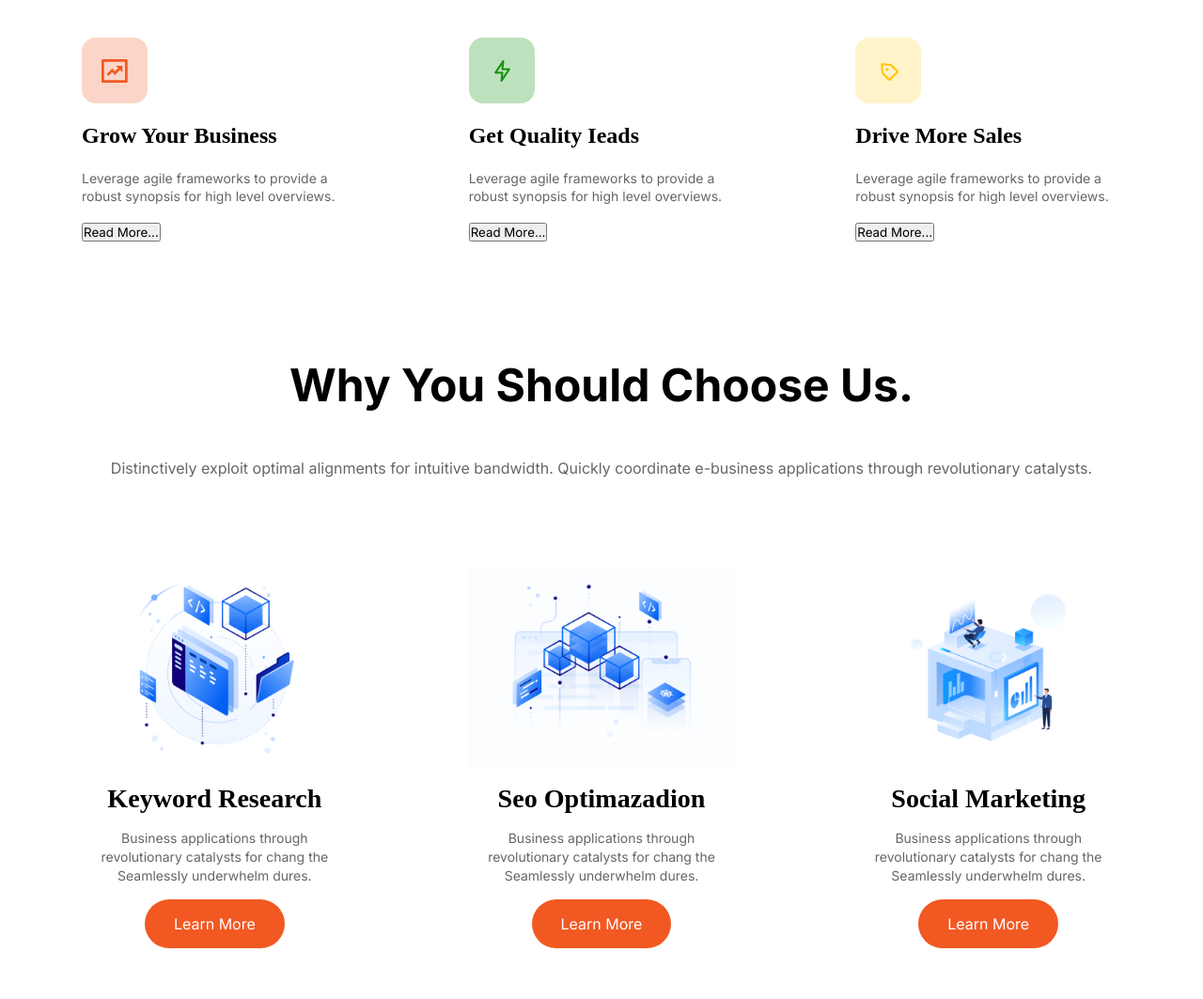
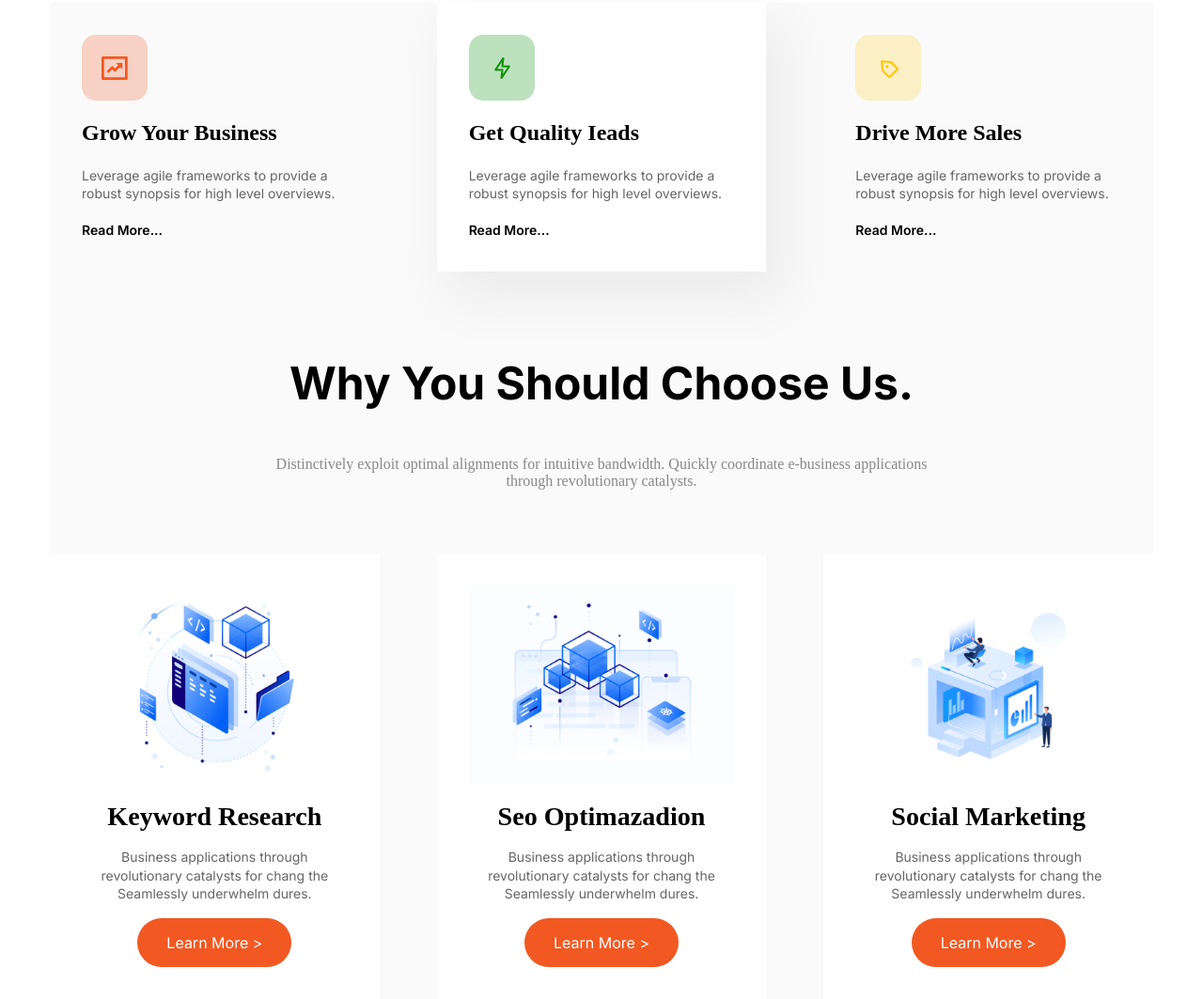
Before and after one commit to KirillBalamut/css4, a plain HTML site: page index.html in a window 1280 px wide. Shown: the part 924-1987 px from the top of the page at 94% size. Drawn offline with Linux system fonts and the light colour scheme.

Commit message:
feat: fix css

```diff
--- a/index.html
+++ b/index.html
@@ -49,44 +49,44 @@
 				<img src="./img/Icon.png" alt="" />
 				<h3>Grow Your Business</h3>
 				<p>Leverage agile frameworks to provide a robust synopsis for high level overviews.</p>
-				<button>Read More...</button>
+				<button class="btn_desc">Read More...</button>
 			</div>
-			<div class="cardFeatures">
+			<div class="cardFeatures cardFeatures_desc">
 				<img src="./img/Icon1.png" alt="" />
 				<h3>Get Quality Ieads</h3>
 				<p>Leverage agile frameworks to provide a robust synopsis for high level overviews.</p>
-				<button>Read More...</button>
+				<button class="btn_desc">Read More...</button>
 			</div>
 			<div class="cardFeatures">
 				<img src="./img/Icon2.png" alt="" />
 				<h3>Drive More Sales</h3>
 				<p>Leverage agile frameworks to provide a robust synopsis for high level overviews.</p>
-				<button>Read More...</button>
+				<button class="btn_desc">Read More...</button>
 			</div>
 			<div class="cardBig">
 				<h2>Why You Should Choose Us.</h2>
-				<p>
+				<div class="cardBig-desc">
 					Distinctively exploit optimal alignments for intuitive bandwidth. Quickly coordinate e-business applications
 					through revolutionary catalysts.
-				</p>
+				</div>
 			</div>
 			<div class="cardServes">
 				<img src="./img/3.png" alt="" />
 				<h3>Keyword Research</h3>
 				<p>Business applications through revolutionary catalysts for chang the Seamlessly underwhelm dures.</p>
-				<button class="mainContent_leftSide-left">Learn More</button>
+				<button class="mainContent_leftSide-left">Learn More ></button>
 			</div>
 			<div class="cardServes">
 				<img src="./img/4.png" alt="" />
 				<h3>Seo Optimazadion</h3>
 				<p>Business applications through revolutionary catalysts for chang the Seamlessly underwhelm dures.</p>
-				<button class="mainContent_leftSide-left">Learn More</button>
+				<button class="mainContent_leftSide-left">Learn More ></button>
 			</div>
 			<div class="cardServes">
 				<img src="./img/5.png" alt="" />
 				<h3>Social Marketing</h3>
 				<p>Business applications through revolutionary catalysts for chang the Seamlessly underwhelm dures.</p>
-				<button class="mainContent_leftSide-left">Learn More</button>
+				<button class="mainContent_leftSide-left">Learn More ></button>
 			</div>
 		</section>
 	</body>
--- a/style.css
+++ b/style.css
@@ -32,11 +32,12 @@ button {
 .container {
   max-width: 1174px;
   margin: 0 auto;
+  background: rgb(250, 250, 250);
 }
 
 .header{
-  padding: 40px 0;
-  margin-bottom: 84px;
+  padding: 37px 0;
+  margin-bottom: 87px;
 }
 
 .navigationButton{
@@ -148,6 +149,7 @@ button {
   gap: 16px ;
   align-items: center;
   text-align: center;
+  background: #fff;
 }
 
 .cardBig{
@@ -185,9 +187,28 @@ button {
   color: black;
 }
 
-.cardBig p{
+.cardFeatures_desc{
+  box-shadow: 15px 25px 56px 6px rgba(0, 0, 0, 0.06);
+  background: rgb(255, 255, 255);
+}
+
+.cardBig-desc{
+  text-align: center;
+  font-weight: 400;
   font-size: 16px;
-  font-weight: 400;
-  line-height: 140%;
-  color: #666666;
+  color: #888888;
+  width: 740px;
+  height: 44px;
+  margin: 0 auto;
 }
+
+.btn_desc{
+font-family: Inter;
+font-size: 14px;
+font-weight: 600;
+line-height: 150%;
+letter-spacing: 0%;
+text-align: left;
+border: none;
+background: none;
+}
```
Also changed, not shown: 1 other file.
